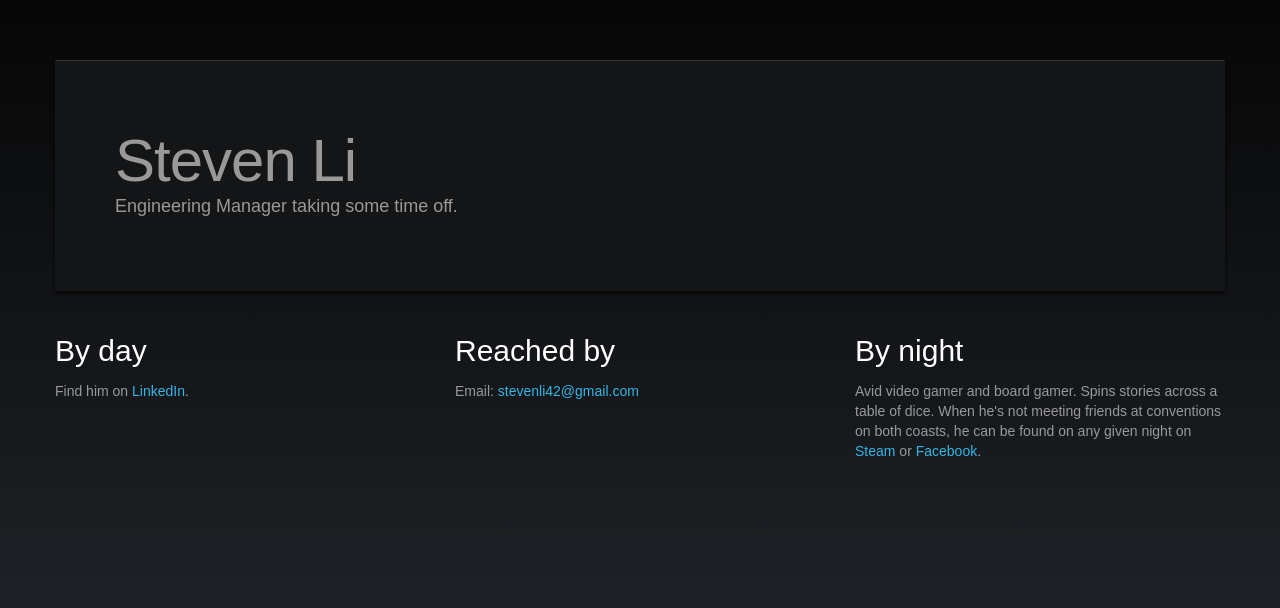
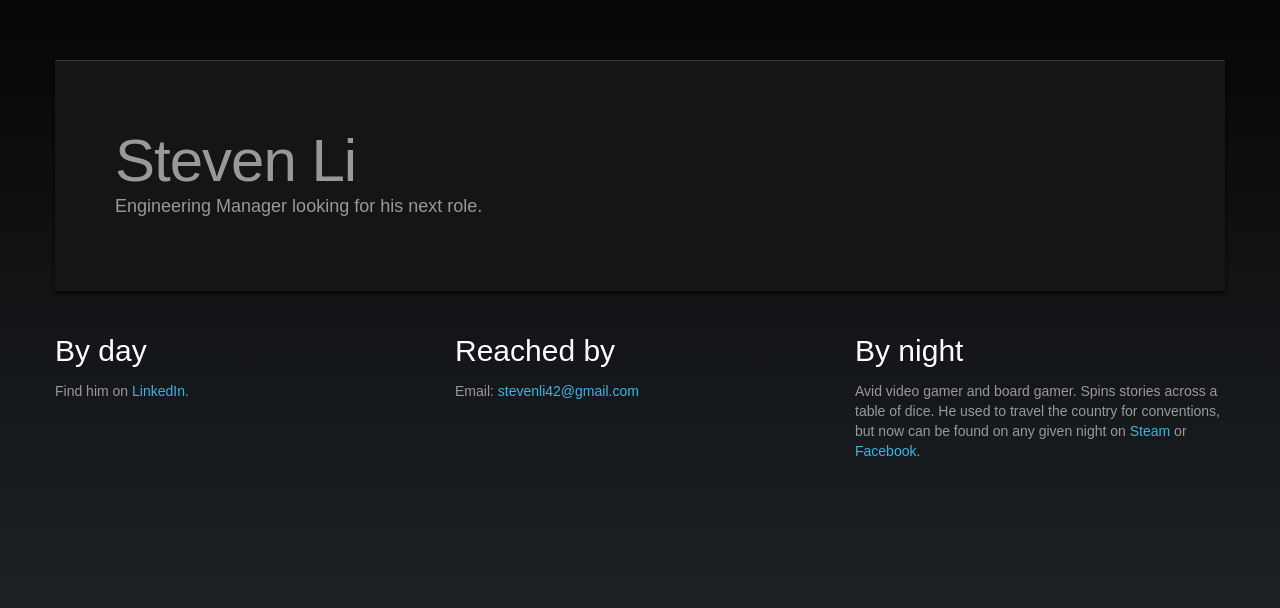
Before and after one commit to SlySteven/slysteven.github.io, a plain HTML site: page index.html in a window 1280 px wide. Drawn offline with nearby package versions, Linux system fonts and the light colour scheme; a web font is replaced by a local one.

Commit message:
Starting up the job search!

```diff
--- a/index.html
+++ b/index.html
@@ -43,7 +43,7 @@
 
       <div class="hero-unit">
         <h1>Steven Li</h1>
-        <p>Engineering Manager taking some time off.</p>
+        <p>Engineering Manager looking for his next role.</p>
       </div>
 
       <div class="row">
@@ -57,7 +57,7 @@
         </div>
         <div class="span4">
           <h2>By night</h2>
-          <p>Avid video gamer and board gamer. Spins stories across a table of dice. When he's not meeting friends at conventions on both coasts, he can be found on any given night on <a href="http://www.steamcommunity.com/id/slysteven" target="_blank">Steam</a> or <a href="http://www.facebook.com/slysteven/" target="_blank">Facebook</a>.</p>
+          <p>Avid video gamer and board gamer. Spins stories across a table of dice. He used to travel the country for conventions, but now can be found on any given night on <a href="http://www.steamcommunity.com/id/slysteven" target="_blank">Steam</a> or <a href="http://www.facebook.com/slysteven/" target="_blank">Facebook</a>.</p>
         </div>
       </div>
 
```
